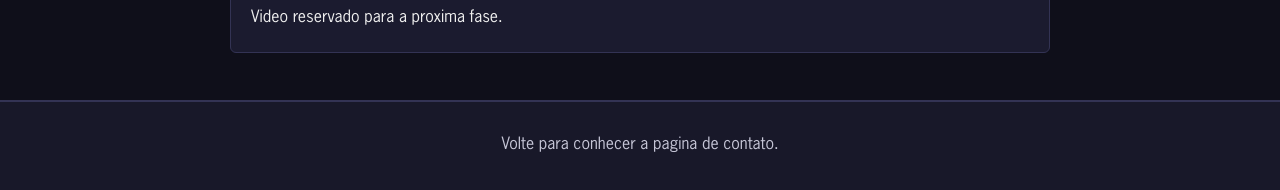
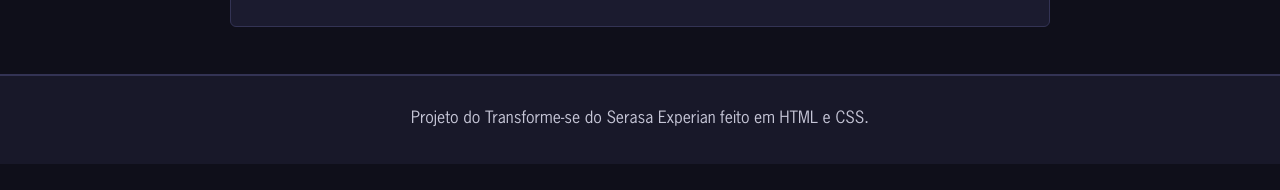
Before and after one commit to gustavfaustino/HelloBricks, a plain HTML site: page sobre.html in a window 1280 px wide. Shown: the part 1694-1884 px from the top of the page. After the commit the page ends 1858 px from the top, so only its background shows below. Drawn offline with Linux system fonts and the light colour scheme.

Commit message:
ajustes no html, footer e span

```diff
--- a/sobre.html
+++ b/sobre.html
@@ -62,12 +62,11 @@
           referrerpolicy="strict-origin-when-cross-origin"
           allowfullscreen
         ></iframe>
-        <span class="note">Video reservado para a proxima fase.</span>
       </section>
     </main>
 
     <footer>
-      <p>Volte para conhecer a pagina de contato.</p>
+      <p>Projeto do Transforme-se do Serasa Experian feito em HTML e CSS.</p>
     </footer>
   </body>
 </html>
```
Also changed, not shown: contato.html (+1 -0 lines).
